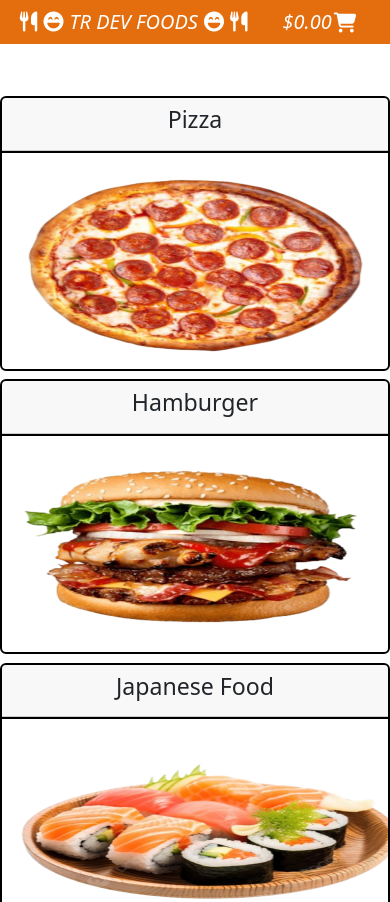
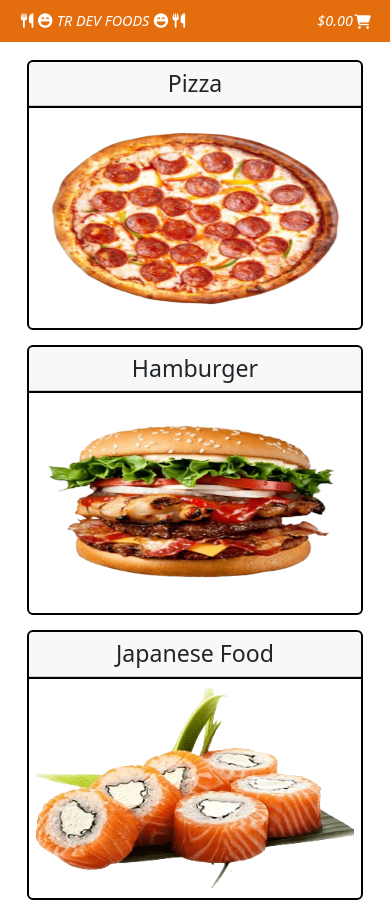
Before and after one commit to Thauan-Rafael/Food, a React (Vite) app: page / in a window 390 px wide. Shown: the top 902 px of the page. Built offline with nearby package versions, Linux system fonts and the light colour scheme.

Commit message:
Changing CSS

```diff
--- a/src/components/Header.jsx
+++ b/src/components/Header.jsx
@@ -4,7 +4,7 @@ import Cart from './Cart'
 function Header(props){
     return(
         <nav className="navbar" id='header'>
-            <div className="container-fluid">
+            <div id="navbarHeader" className="container-fluid">
             <a id='title' className="navbar-brand" onClick={openHome}>
                 <i className="fa-solid fa-utensils"></i>
                 <i className="fa-solid fa-face-laugh-beam"></i>
@@ -12,7 +12,7 @@ function Header(props){
                 <i className="fa-solid fa-face-laugh-beam"></i>
                 <i className="fa-solid fa-utensils"></i>
             </a>
-            <a className='navbar-brand' onClick={openCart}>
+            <a id='cartButton' className='navbar-brand' onClick={openCart}>
                 <i id='totalPrice'>${props.total}</i>
                 <i className="fa-solid fa-cart-shopping"></i>
             </a>
--- a/src/components/Home.jsx
+++ b/src/components/Home.jsx
@@ -8,7 +8,7 @@ function Home({changeContent}){
     function switchContent(event){changeContent(event.currentTarget.id);}
     return(
       <>
-        <section id="categories" className="container">
+        <section id="categories" className="container-fluid">
             <div className="row">
                 <OptionCard name='Pizza' id='pizzaCard' img={pizza}/>
                 <OptionCard name='Hamburger' id='hamburgerCard' img={hamburger}/>
@@ -22,7 +22,7 @@ function Home({changeContent}){
     )
     function OptionCard(props){
         return(
-            <div id={props.id} className="categories-column col-sm-12 col-md-6 col-lg-4" onClick={switchContent}>
+            <div id={props.id} className="categories-column col-sm-12 col-md-6 col-xl-4" onClick={switchContent}>
                     <div className="card">
                         <div className="card-header">
                             <h3>{props.name}</h3>
--- a/src/index.css
+++ b/src/index.css
@@ -32,7 +32,7 @@
 #categories{
   display: grid;
   align-items: center;
-  padding: 0;
+  padding: 0 2% 0 2%;
 }
 .row{
   height: 100%;
@@ -44,7 +44,7 @@
   margin-bottom: 2%;
 }
 .categories-column .card{
-  height: 275px;
+  height: 100%;
   border: 2px solid black;
 }
 .categories-column .card:hover{
@@ -53,11 +53,19 @@
 .categories-column .card-body{
   border-top: 2px solid black;
   padding: 3% 0 3% 0;
+  display: flex;
+  align-items: center;
 }
 .card-image{
   width: 100%;
   margin: auto;
   height: 200px;
+}
+#japaneseCard .card-image{
+  padding: 0 2% 0 2%;
+}
+#drinkCard .card-image{
+  padding: 3%;
 }
 .itemPage{
   display: grid;
@@ -147,3 +155,92 @@
   background-color: #e46e0d;
   border-color: #e46e0d;
 }
+@media screen and (max-width:576px) and (orientation:portrait){
+  #root{
+    gap: 1%;
+  }
+  #header{
+    padding: 0 3% 0 3%;
+    height: 5vh;
+  }
+  #navbarHeader{
+    width: 95%;
+    padding: 0;
+    justify-content: space-between;
+  }
+  #header i, #header a{
+    font-size: 95%;
+  }
+  .navbar-brand{
+    margin: 0;
+  }
+  #categories{
+    width: 90%;
+  }
+  .categories-column{
+    margin-bottom: 4%;
+  }
+  .card-header h3{
+    margin: 0;
+  }
+}
+@media screen and (min-width:576px) and (max-width:1024px) and (orientation:portrait){
+  #root{
+    gap: 1%;
+  }
+  #header{
+    height: 7vh;
+  }
+  #header i, #header a{
+    font-size: 2.5vh;
+  }
+  .categories-column{
+    margin-bottom: 0;
+  }
+  .categories-column .card{
+    height: 90%;
+  }
+  .categories-column .card-header h3{
+    margin: 0;
+  }
+}
+@media screen and (min-width:1920px){
+  #header{
+    height: 7vh;
+  }
+  #header i, #header a{
+    font-size: 3vh;
+  }
+  .categories-column .card-image{
+    height: 100%;
+  }
+  .categories-column .card{
+    height: 40vh;
+  }
+  .card-header{
+    height: 10vh;
+    display: flex;
+    justify-content: center;
+    align-items: center;
+  }
+  .card-header h3{
+    font-size: 3.5vh;
+  }
+  .categories-column .card-body{
+    height: 70%;
+  }
+  #drinkCard .card-image{
+    padding: 1.5%;
+  }
+}
+@media screen and (max-height:576px) and (orientation:landscape){
+  #root{
+    gap: 1%;
+  }
+  .categories-column{
+    height: 75vh;
+  }
+  .categories-column .card-image{
+    height: 50vh;
+  }
+}
```
Also changed, not shown: src/media/drinkImg.png, src/media/sushiImg.png.
